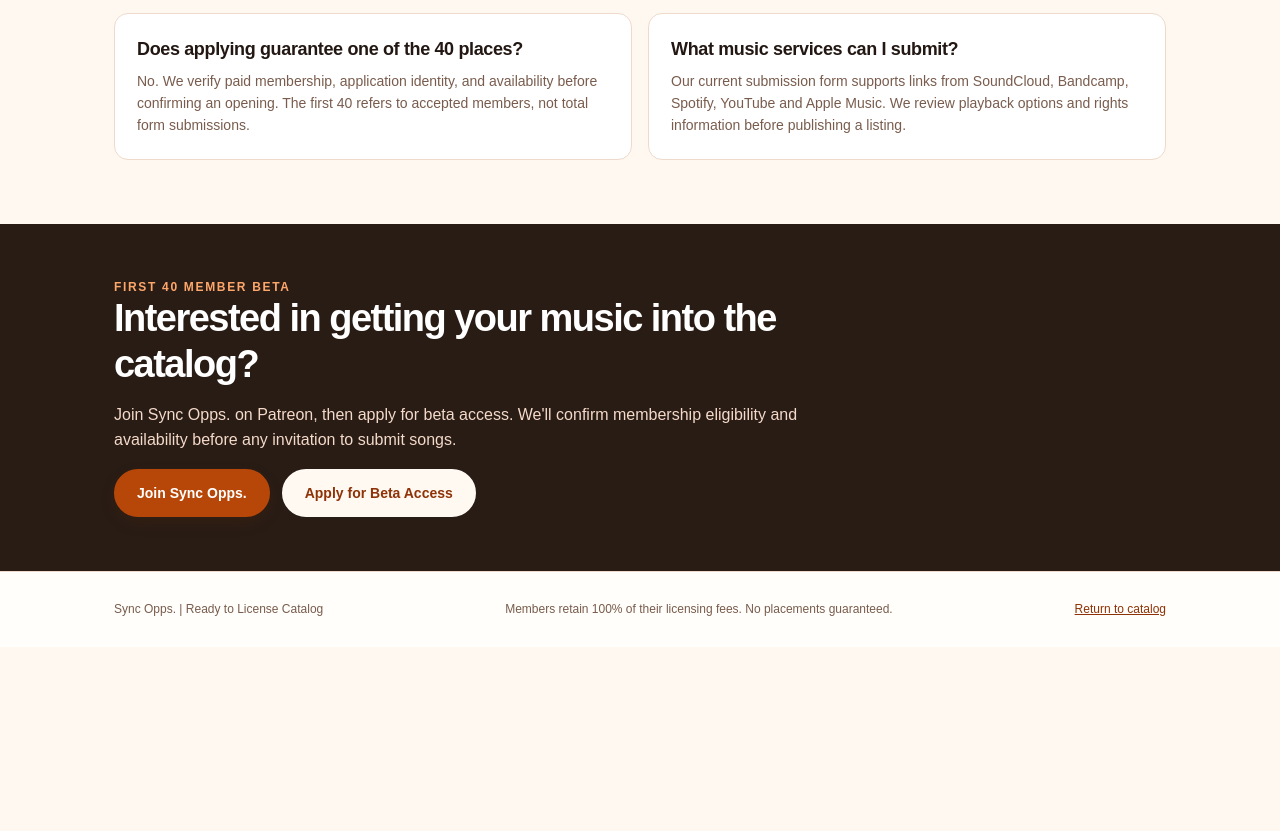
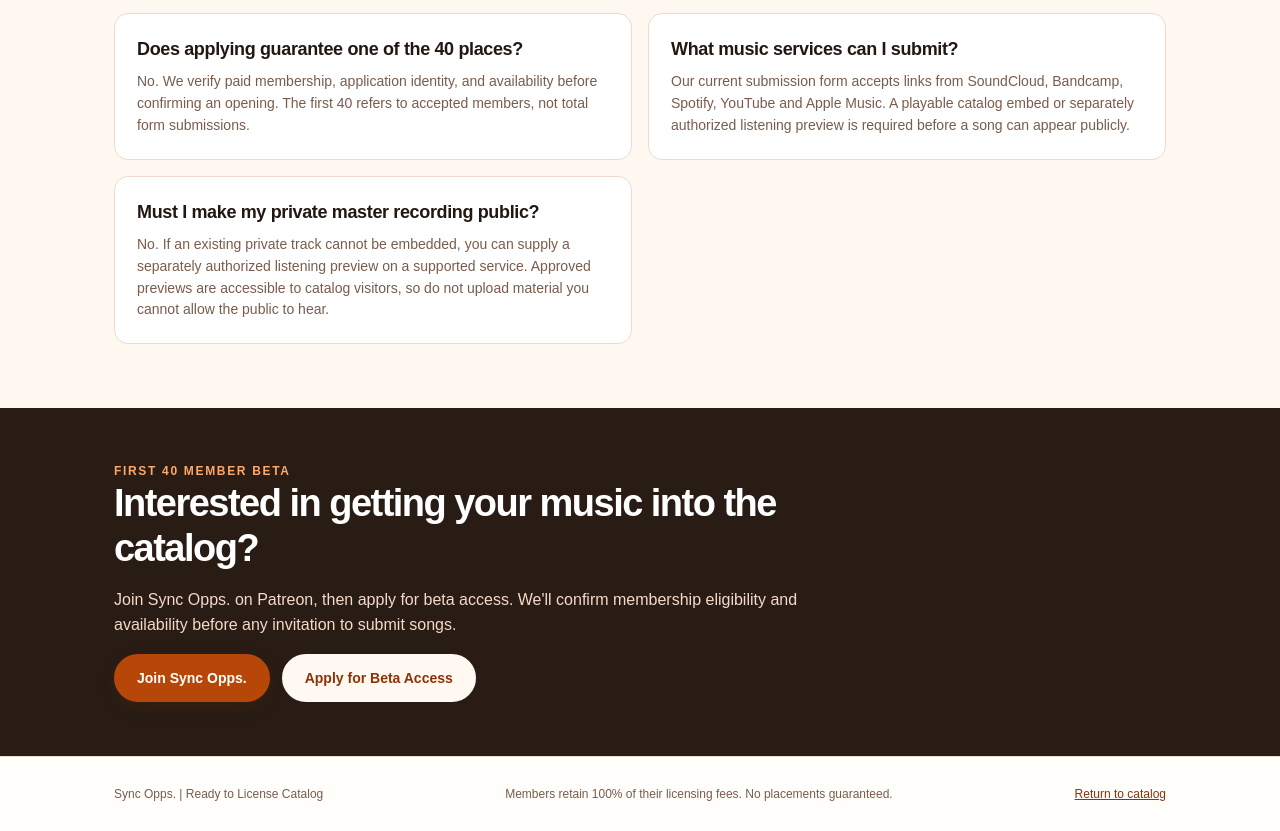
Before and after one commit to musiclerk-png/sync-opps-ready-to-license, a plain HTML site: page beta/index.html in a window 1280 px wide. Shown: the part 2004-2835 px from the top of the page. Before the commit the page ends 2651 px from the top, so only its background shows below. Drawn offline with Linux system fonts and the light colour scheme.

Commit message:
Clarify optional authorized previews for private music in beta FAQ

```diff
--- a/beta/index.html
+++ b/beta/index.html
@@ -53,7 +53,8 @@ footer{padding:28px 0;background:#fffefa;border-top:1px solid var(--line);font-s
 <div class="faq"><h3>Will I be guaranteed a license or buyer inquiry?</h3><p>No. The catalog creates a way to discover and contact approved members, not a promise of buyer traffic, an offer, or a placement.</p></div>
 <div class="faq"><h3>What if my song becomes unavailable?</h3><p>Members can request a pause or withdrawal. We remove unavailable songs from the catalog once the request is verified and processed, without restricting their licensing elsewhere.</p></div>
 <div class="faq"><h3>Does applying guarantee one of the 40 places?</h3><p>No. We verify paid membership, application identity, and availability before confirming an opening. The first 40 refers to accepted members, not total form submissions.</p></div>
-<div class="faq"><h3>What music services can I submit?</h3><p>Our current submission form supports links from SoundCloud, Bandcamp, Spotify, YouTube and Apple Music. We review playback options and rights information before publishing a listing.</p></div>
+<div class="faq"><h3>What music services can I submit?</h3><p>Our current submission form accepts links from SoundCloud, Bandcamp, Spotify, YouTube and Apple Music. A playable catalog embed or separately authorized listening preview is required before a song can appear publicly.</p></div>
+<div class="faq"><h3>Must I make my private master recording public?</h3><p>No. If an existing private track cannot be embedded, you can supply a separately authorized listening preview on a supported service. Approved previews are accessible to catalog visitors, so do not upload material you cannot allow the public to hear.</p></div>
 </div></div></section>
 <section class="lastcall"><div class="wrap"><div class="eyebrow" style="color:#ffa76b">First 40 member beta</div><h2>Interested in getting your music into the catalog?</h2><p>Join Sync Opps. on Patreon, then apply for beta access. We'll confirm membership eligibility and availability before any invitation to submit songs.</p><div class="cta-row"><a class="btn primary" href="https://www.patreon.com/thesyncopps/membership" target="_blank" rel="noopener noreferrer">Join Sync Opps.</a><a class="btn secondary" href="https://tally.so/r/YjGvPd" target="_blank" rel="noopener noreferrer">Apply for Beta Access</a></div></div></section>
 </main>
```
